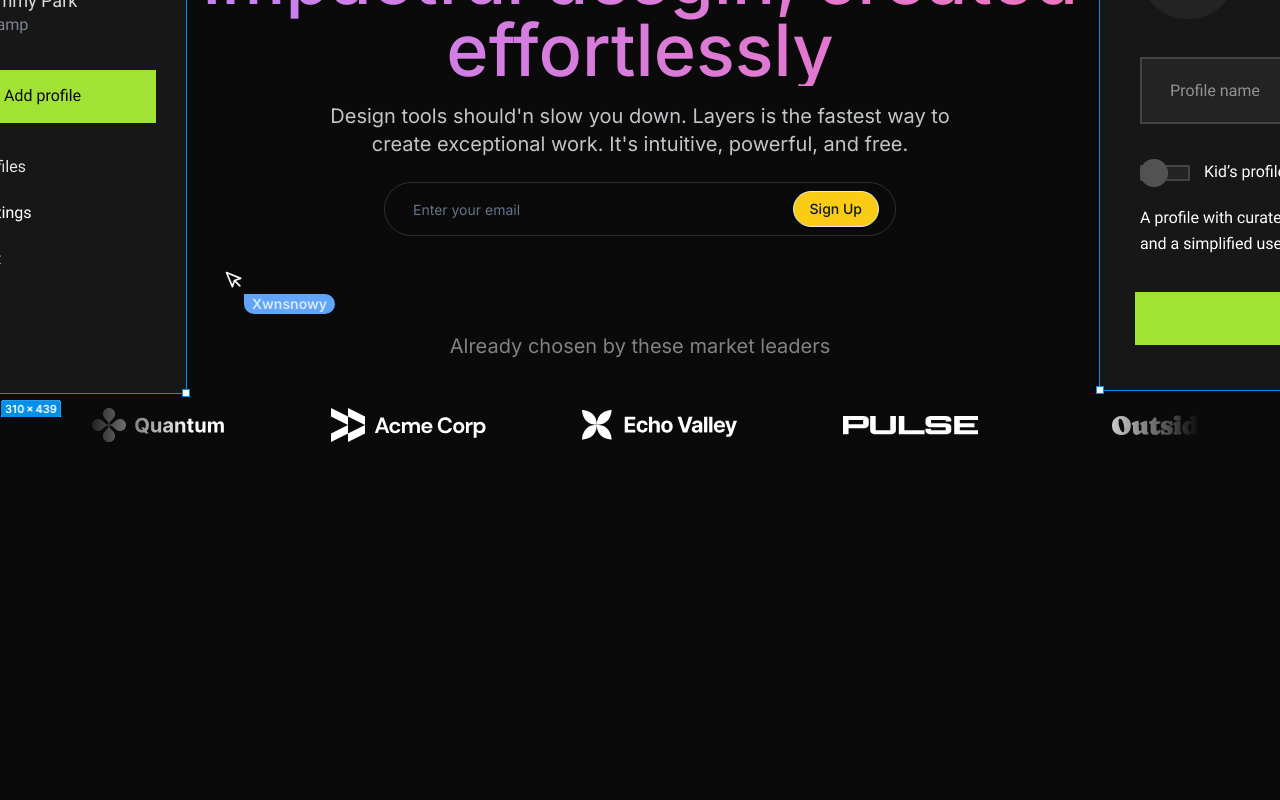
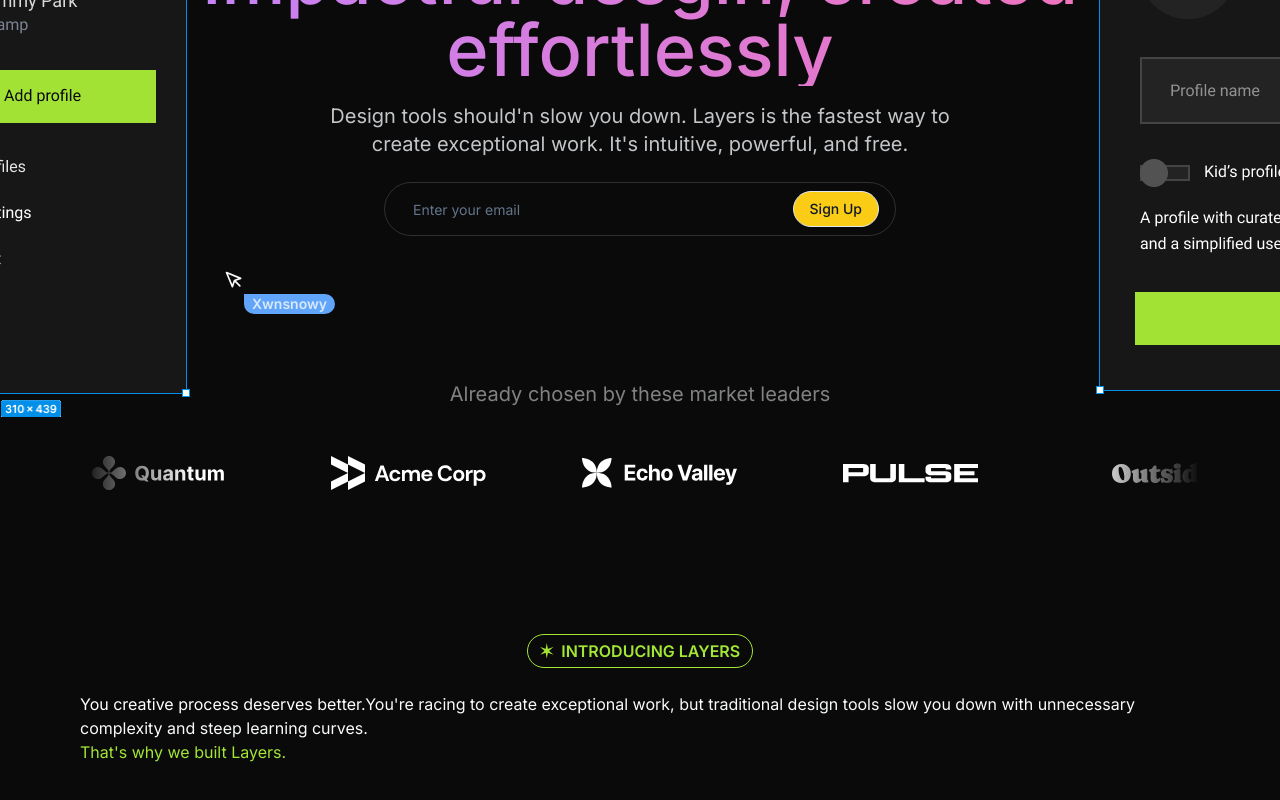
Before and after one commit to xwnsnowy/modern-landing-page-nextjs, a Next.js app: page / in a window 1280 px wide. Shown: the part 340-1140 px from the top of the page. Before the commit the page ends 800 px from the top, so only its background shows below. Built offline with nearby package versions, Linux system fonts and the light colour scheme.

Commit message:
feat: add Introduction component

```diff
--- a/src/app/page.tsx
+++ b/src/app/page.tsx
@@ -1,4 +1,5 @@
 import Hero from "@/sections/Hero";
+import Introduction from "@/sections/Introduction";
 import LogoTicker from "@/sections/LogoTicker";
 import Navbar from "@/sections/Navbar";
 
@@ -8,6 +9,7 @@ export default function Home() {
       <Navbar />
       <Hero />
       <LogoTicker />
+      <Introduction />
     </>
   );
 }
--- /dev/null
+++ b/src/components/Tag.tsx
@@ -0,0 +1,20 @@
+import React, { HTMLAttributes } from "react";
+import { twMerge } from "tailwind-merge";
+
+const Tag = (props: HTMLAttributes<HTMLDivElement>) => {
+  const { className, children, ...otherProps } = props;
+  return (
+    <div
+      className={twMerge(
+        "inline-flex border border-lime-400 gap-2 text-lime-400 px-3 py-1 font-semibold uppercase rounded-full items-center",
+        className
+      )}
+      {...otherProps}
+    >
+      <span>&#10038;</span>
+      <span>{children}</span>
+    </div>
+  );
+};
+
+export default Tag;
--- a/src/sections/Introduction.tsx
+++ b/src/sections/Introduction.tsx
@@ -1,5 +1,23 @@
+import Tag from "@/components/Tag";
+
 const text = `You're racing to create exceptional work, but traditional design tools slow you down with unnecessary complexity and steep learning curves.`;
 
 export default function Introduction() {
-    return <div>Introduction</div>;
+  return (
+    <section className="py-24">
+      <div className="container">
+        <div className="flex justify-center">
+          <Tag>Introducing Layers</Tag>
+        </div>
+        <div className="text-4xl text-center font-medium mt-6"></div>
+        <div>
+          <span>You creative process deserves better.</span>
+          <span className="text-primary-foreground">{text}</span>
+          <span className="text-lime-400 block">
+            That&apos;s why we built Layers.
+          </span>
+        </div>
+      </div>
+    </section>
+  );
 }
--- a/src/sections/LogoTicker.tsx
+++ b/src/sections/LogoTicker.tsx
@@ -21,7 +21,7 @@ const logos = [
 
 export default function LogoTicker() {
   return (
-    <section>
+    <section className="py-12">
       <div className="container">
         <h3 className="text-center text-primary-foreground/50 text-xl">
           Already chosen by these market leaders
```
